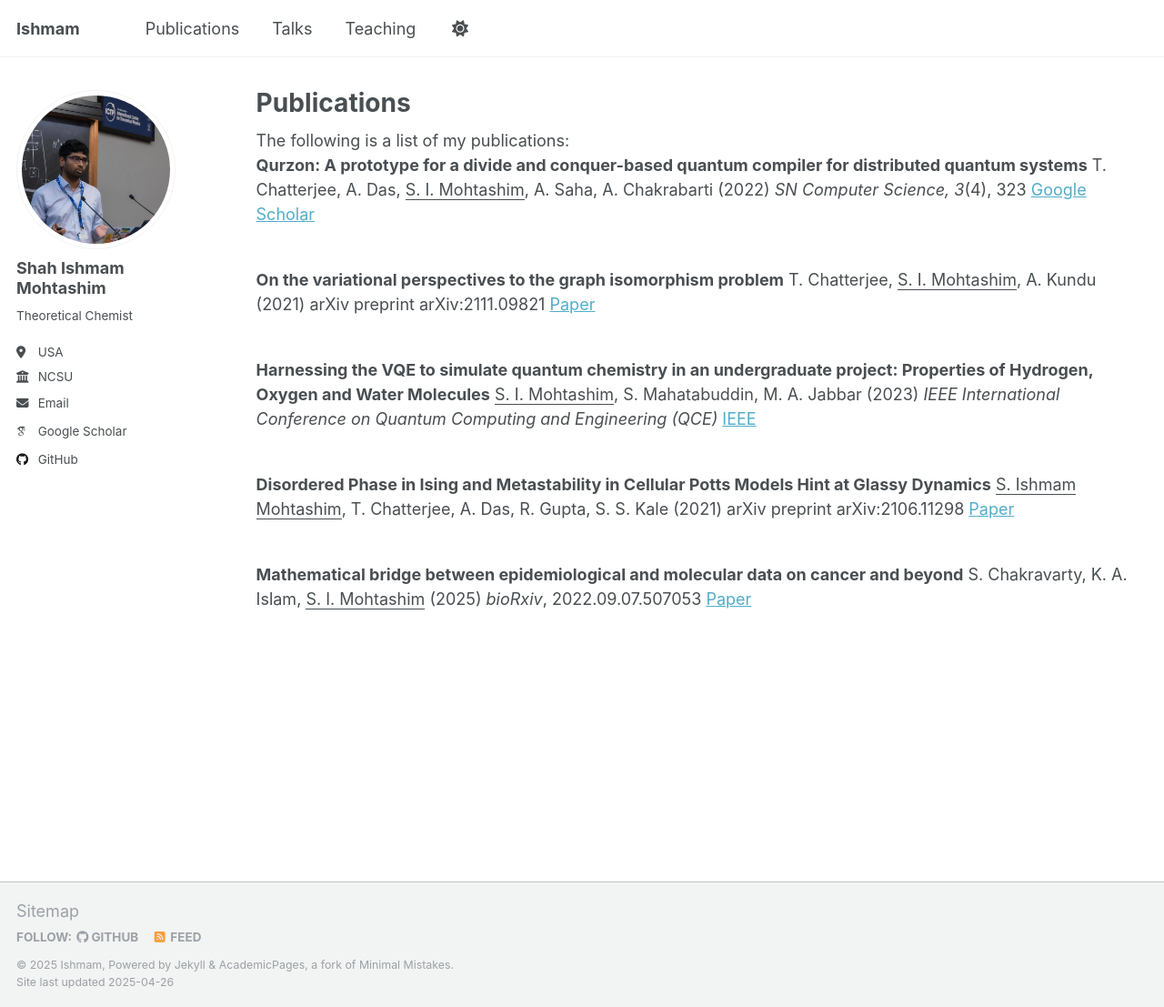
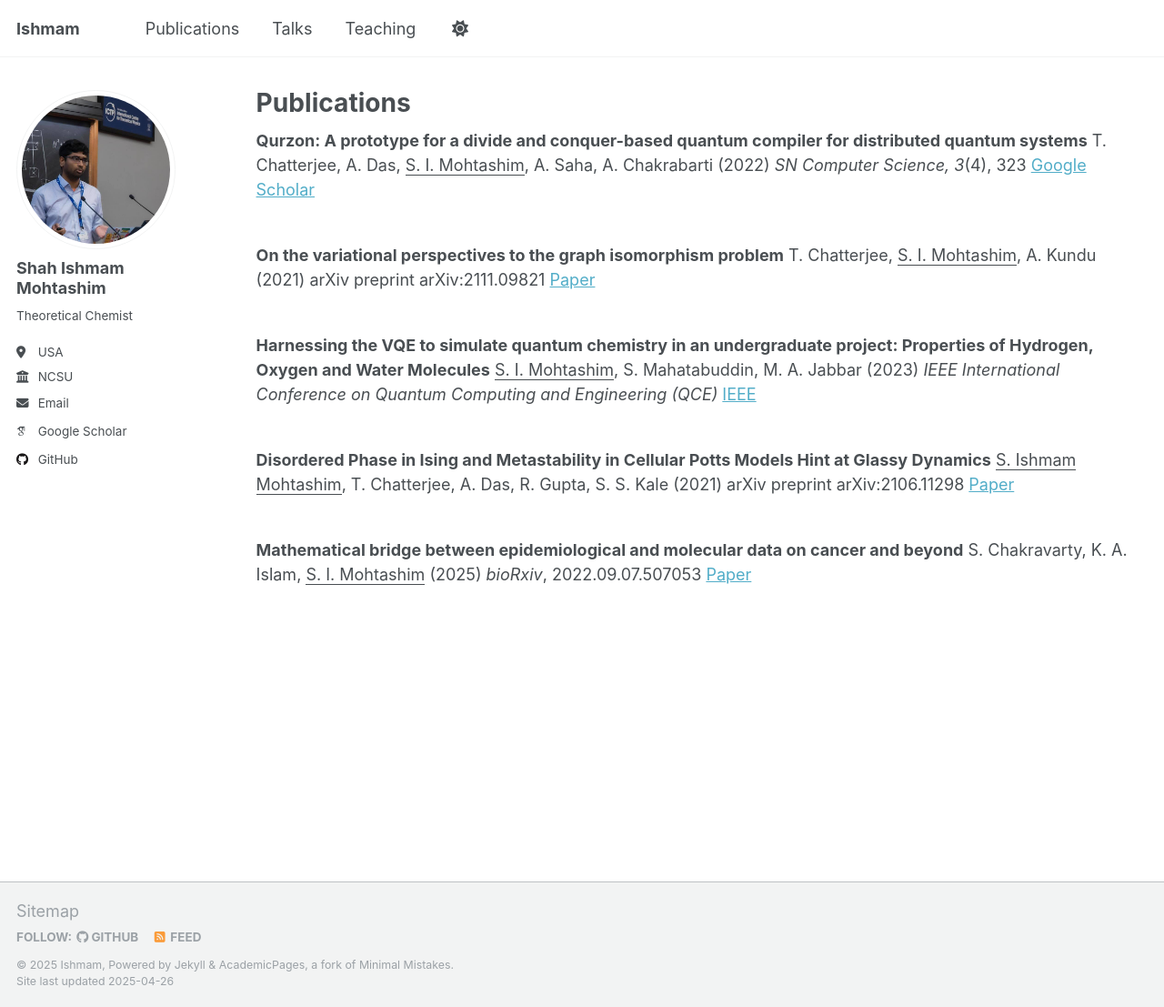
Before and after one commit to IshmamShah/ishmamshah.github.io, a Jekyll site: the page built from _pages/publications.html, in a window 1280 px wide and 1107 px high. Shown: the whole window at 91% size. Built offline with Jekyll 4.4.1, drawn with Linux system fonts in a browser that asks for light colours; some web fonts are replaced.

Commit message:
Update publications.html

```diff
--- a/_pages/publications.html
+++ b/_pages/publications.html
@@ -5,7 +5,6 @@ permalink: /publications/
 author_profile: true
 ---
 
-The following is a list of my publications:
 
 <div class="pub" style="margin-bottom: 2.5em;">
 <b>Qurzon: A prototype for a divide and conquer-based quantum compiler for distributed quantum systems</b>
```
